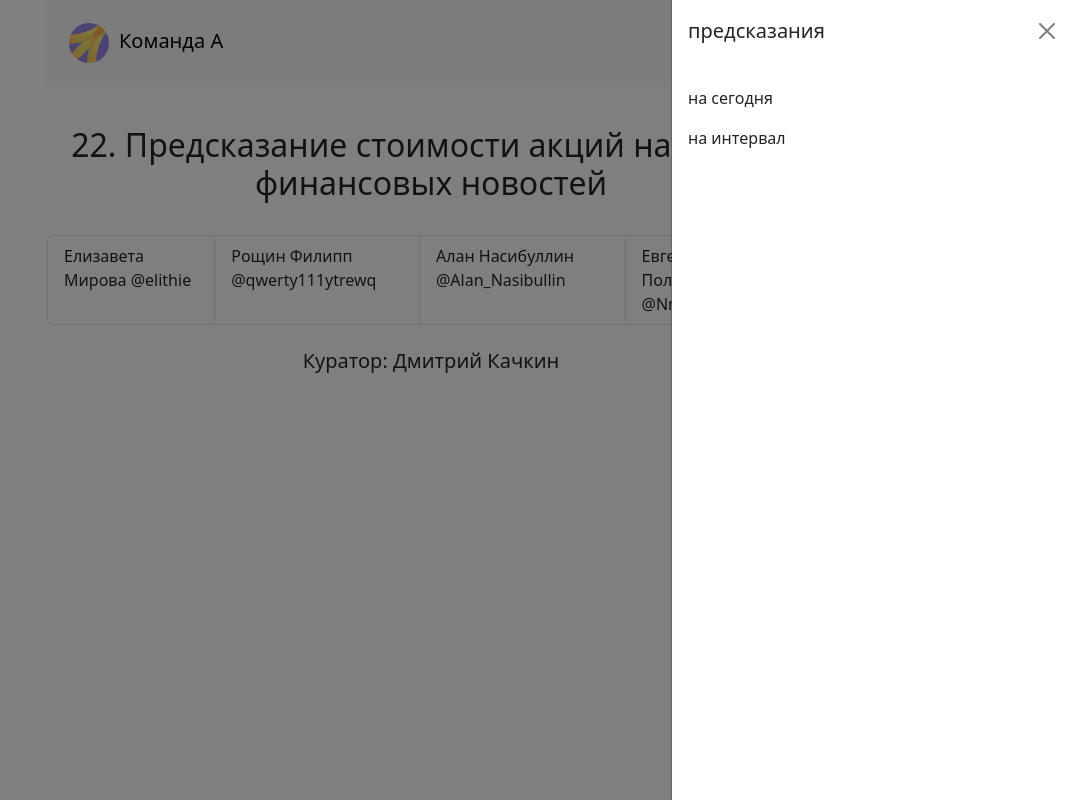
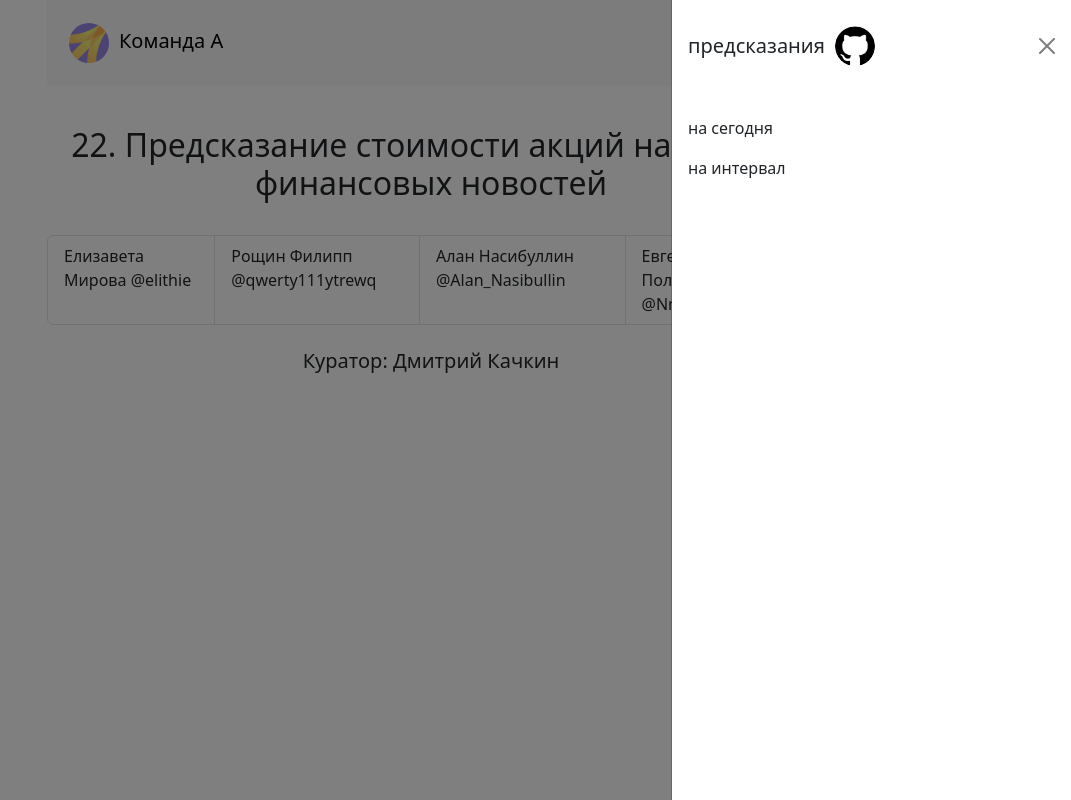
Before and after one commit to neirosetochka/MOEX-news-prediction, a React app in the folder frontend/: page / in a window 1280 px wide. Both pictures are taken after a click on the button 984 px from the left and 43 px from the top of the page. Shown: the whole page, without its empty margins (209-1280 px from the left). Built offline with nearby package versions, Linux system fonts and the light colour scheme.

Commit message:
added github logo && fix

```diff
--- a/frontend/src/components/NavBar.jsx
+++ b/frontend/src/components/NavBar.jsx
@@ -1,19 +1,21 @@
 import "@components/styles/NavBar.css"
-import img from "@images/yandex-logo.jpg"
+import yandex_logo from "@images/yandex-logo.jpg"
+import github_logo from "@images/github-logo.png"
 
 import { Link } from "react-router-dom"
 import { Container, Nav, Navbar, Offcanvas } from "react-bootstrap"
 
 
 export default function NavBar() {
+
+    var expand = false
+
     return (
         <>
-            {
-                [false].map((expand) => (
             <Navbar key={expand} expand={expand} className="bg-body-tertiary mb-3">
                 <Container fluid>
                     <Navbar.Brand as={Link} to="/">
-                                <img id="home-icon" src={img} />
+                        <img id="home-icon" src={yandex_logo} />
                         Команда А
                     </Navbar.Brand>
 
@@ -27,6 +29,9 @@ export default function NavBar() {
                             <Offcanvas.Title id={`offcanvasNavbarLabel-expand-${expand}`}>
                                 предсказания
                             </Offcanvas.Title>
+                            <a href="https://github.com/lm-cyber/project_22_STUDCAMP" target="_blank">
+                                <img id="home-icon" src={github_logo} />
+                            </a>
                         </Offcanvas.Header>
                         <Offcanvas.Body>
                             <Nav className="justify-content-end flex-grow-1 pe-3">
@@ -37,8 +42,6 @@ export default function NavBar() {
                     </Navbar.Offcanvas>
                 </Container>
             </Navbar>
-                ))
+        </>
+    )
 }
-        </>
-    );
-}
```
Also changed, not shown: frontend/src/images/github-logo.png (added). Lines whose indentation alone changed are shown as unchanged.
